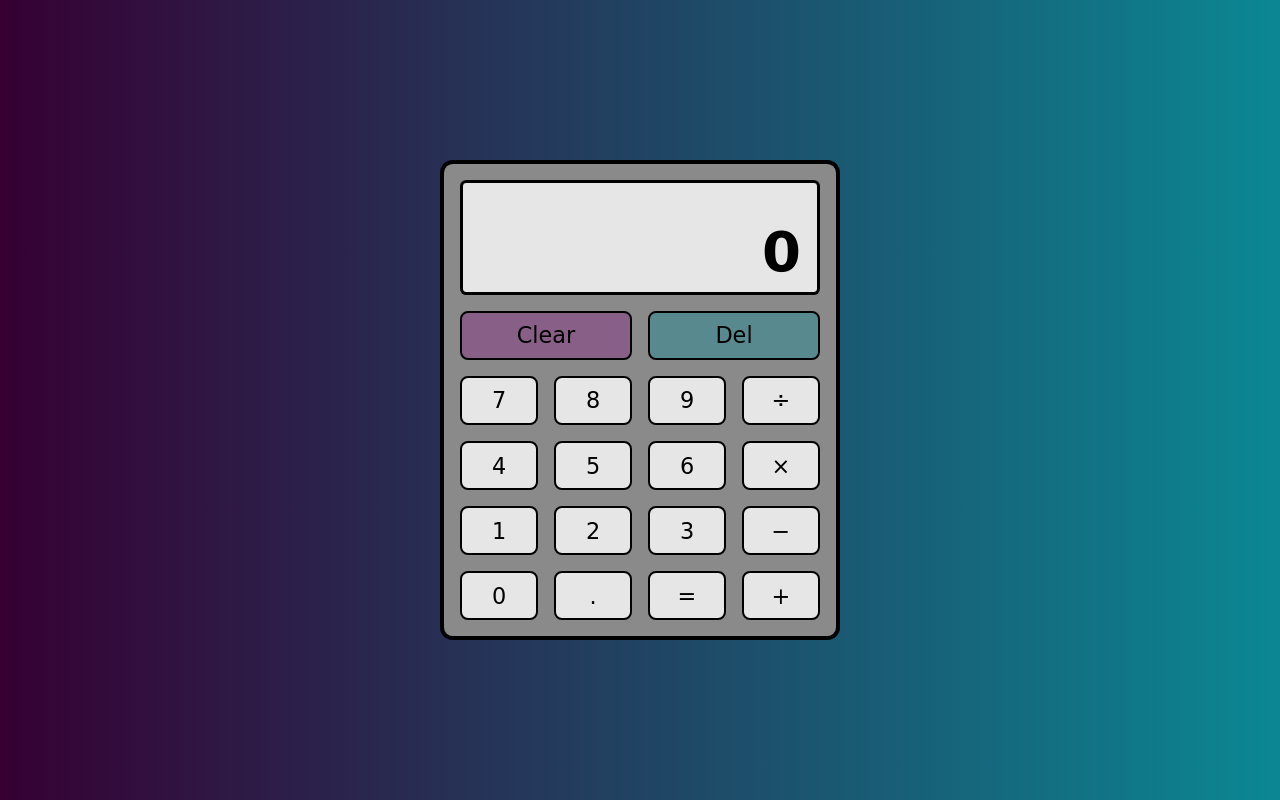
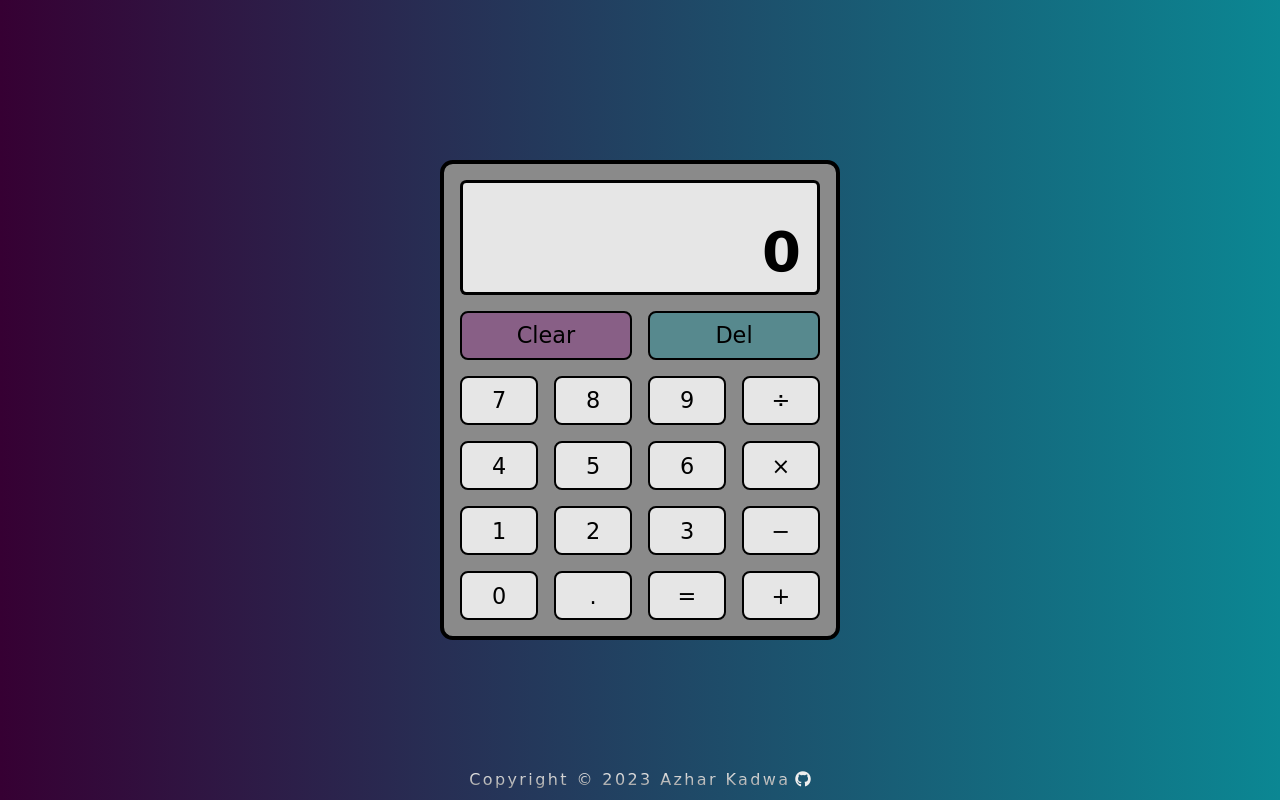
Before and after one commit to akadwa/calculator, a plain HTML site: page index.html in a window 1280 px wide. Drawn offline with Linux system fonts and the light colour scheme; a web font is replaced by a local one.

Commit message:
Add footer + fix bugs

```diff
--- a/index.html
+++ b/index.html
@@ -6,6 +6,7 @@
   <meta name="viewport" content="width=device-width, initial-scale=1.0">
   <title>Calculator Project</title>
   <script src="script.js" defer></script>
+  <script src="https://kit.fontawesome.com/9176538f0b.js" crossorigin="anonymous"></script>
   <link rel="stylesheet" href="styles.css">
 </head>
 
@@ -38,9 +39,15 @@
       <button id="equals-btn">&equals;</button>
       <button value="+" class="operator-btn">&plus;</button>
     </div>
+  </div>
 
+  <footer>
+    <div class="footer-text">Copyright &copy; <span id="year"></span> Azhar Kadwa </div>
+    <a href="https://github.com/akadwa">
+      <i class="fa-brands fa-github"></i>
+    </a>
+  </footer>
 
-  </div>
 </body>
 
 </html>
--- a/script.js
+++ b/script.js
@@ -7,6 +7,7 @@ const equalsButton = document.querySelector('#equals-btn');
 const pointButton = document.querySelector('#point-btn');
 const clearButton = document.querySelector('#clear-btn');
 const delButton = document.querySelector('#del-btn');
+const year = document.querySelector('#year');
 
 
 // Variables
@@ -75,15 +76,6 @@ const populateCurrentDisplay = (button) => {
   currentDisplay.innerHTML = currentDisplayValue;
 }
 
-// disablePointButton - disables the point from being used more than once per inputted number
-const disablePointButton = () => {
-  pointButton.addEventListener("click", () => {
-    if (currentDisplay.innerHTML.includes(".")) {
-      pointButton.disabled = true;
-    }
-  })
-}
-
 // populatePreviousDisplay - moves the numbers from the current display into the previous display, sets that number as operand1 and then readies the current display for operand2 to be inputted
 const populatePreviousDisplay = (button) => {
   if (previousDisplay.innerHTML === "&nbsp;" || operand1 === undefined) {
@@ -91,15 +83,18 @@ const populatePreviousDisplay = (button) => {
     operand1 = Number(currentDisplay.innerHTML);
     operator = button.value;
     currentDisplayValue = 0;
-  } else if (previousDisplay.innerHTML === `${operand1} ${operator} ${operand2} =` || operator === undefined) {
-    if (currentDisplayValue.innerHTML === result.toString()) {
+    pointButton.disabled = false;
+  } else if (previousDisplay.innerHTML === `${operand1} ${operator} ${operand2} =` || operator === undefined || result) {
+    if (currentDisplay.innerHTML === result.toString()) {
       previousDisplay.innerHTML = `${result} ${button.value}`;
+      pointButton.disabled = false;
     } else {
       previousDisplay.innerHTML = `${currentDisplayValue} ${button.value}`;
     }
     operand1 = Number(currentDisplay.innerHTML);
     operator = button.value;
     currentDisplayValue = 0;
+    pointButton.disabled = false;
   }
 }
 
@@ -141,6 +136,11 @@ const clearCalculator = () => {
 // deleteNumber - removes the last number from the current display
 const deleteNumber = () => {
   let newNumber = currentDisplay.innerHTML.slice(0, -1);
+
+  if (!newNumber.includes(".")) {
+    pointButton.disabled = false;
+  }
+
   currentDisplayValue = Number(newNumber);
   if (newNumber.length === 0) {
     currentDisplay.innerHTML = "0";
@@ -149,6 +149,24 @@ const deleteNumber = () => {
   }
 }
 
+// disablePointButton - disables the point from being used more than once per inputted number
+const disablePointButton = () => {
+  if (currentDisplay.innerHTML.includes(".")) {
+    pointButton.disabled = true;
+  } else {
+    pointButton.disabled = false;
+  }
+}
+
+
+// displayYear - gets the current year to be displayed in the footer
+const displayYear = () => {
+  let date = new Date();
+  year.innerHTML = date.getFullYear();
+}
+
+
+// EventListeners
 numberButtons.forEach(btn => btn.addEventListener("click", () => {
   populateCurrentDisplay(btn);
 }));
@@ -160,3 +178,5 @@ operatorButtons.forEach(btn => btn.addEventListener("click", () => {
 equalsButton.addEventListener("click", calculateEquation);
 clearButton.addEventListener("click", clearCalculator);
 delButton.addEventListener("click", deleteNumber);
+pointButton.addEventListener("click", disablePointButton);
+displayYear();
--- a/styles.css
+++ b/styles.css
@@ -10,6 +10,7 @@
 body {
   height: 100vh;
   display: flex;
+  flex-direction: column;
   justify-content: center;
   align-items: center;
   background: linear-gradient(to right, #360033, #0b8793)
@@ -100,3 +101,28 @@ button:active {
 #clear-btn:active {
   background-color: rgba(132, 32, 127, 1);
 }
+
+footer {
+  display: flex;
+  justify-content: center;
+  align-items: center;
+  position: fixed;
+  left: 0;
+  bottom: 0;
+  width: 100%;
+  padding-top: 0.7rem;
+  padding-bottom: 0.7rem;
+}
+
+.footer-text {
+  font-size: 1rem;
+  letter-spacing: 0.15rem;
+  background: -webkit-linear-gradient(#eee, #9b9b9b);
+  -webkit-background-clip: text;
+  -webkit-text-fill-color: transparent;
+}
+
+.fa-github {
+  color: #eee;
+  margin-left: 0.3rem;
+}
```
Also changed, not shown: 1 other file.
